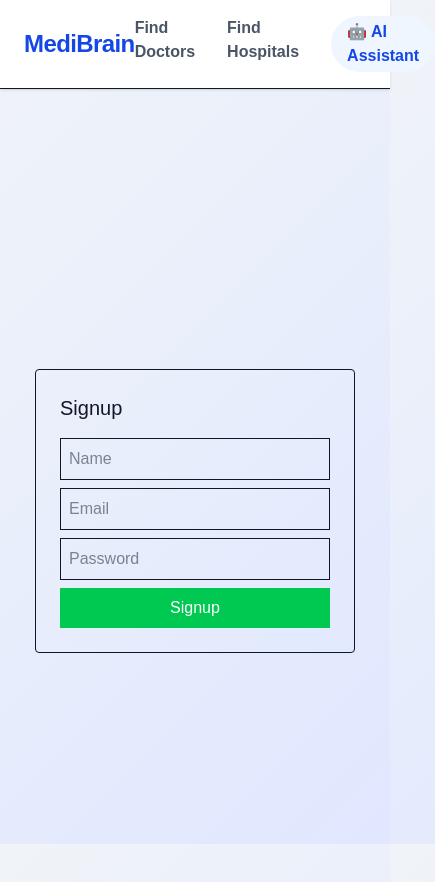
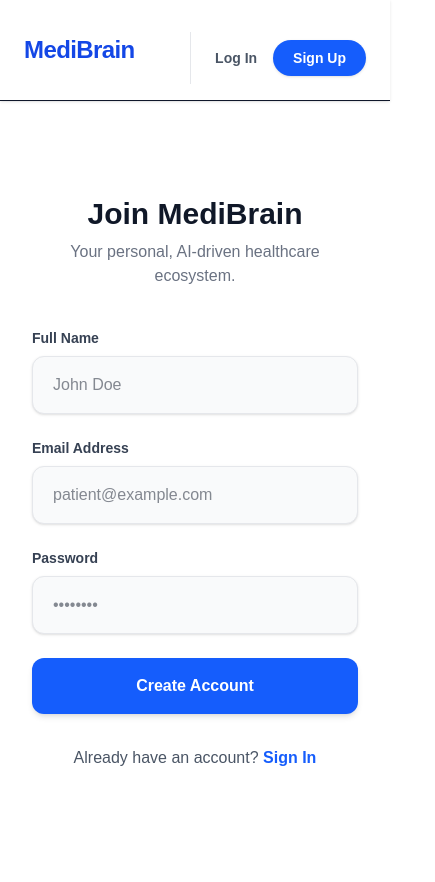
Before and after one commit to shishir-21/SehatSathi, a Next.js app in the folder sehatsathi-frontend/: page /signup in a window 390 px wide. Shown: the top 882 px of the page, 435 px wide, since content can reach past the window. Built offline with nearby package versions, Linux system fonts and the light colour scheme.

Commit message:
style: overhaul authentication UI and add global secure nav

```diff
--- /dev/null
+++ b/sehatsathi-frontend/app/components/AuthNav.tsx
@@ -0,0 +1,36 @@
+"use client";
+
+import { useEffect, useState } from "react";
+import Link from "next/link";
+
+export default function AuthNav() {
+  const [isLogged, setIsLogged] = useState(false);
+  const [mounted, setMounted] = useState(false);
+
+  useEffect(() => {
+    setMounted(true);
+    setIsLogged(!!localStorage.getItem("access_token"));
+  }, []);
+
+  const handleLogout = () => {
+    localStorage.removeItem("access_token");
+    window.location.href = "/login"; // Force reset and route
+  };
+
+  if (!mounted) return <div className="w-24"></div>;
+
+  if (isLogged) {
+    return (
+      <button onClick={handleLogout} className="text-sm font-bold border-2 px-5 py-2 hover:bg-red-50 text-red-600 border-red-200 rounded-full transition">
+        Logout
+      </button>
+    );
+  }
+
+  return (
+    <div className="flex items-center gap-4 border-l pl-6 pt-2 pb-2 md:pt-0 md:pb-0 border-gray-200 mt-4 md:mt-0">
+      <Link href="/login" className="text-sm font-bold text-gray-600 hover:text-blue-600 transition">Log In</Link>
+      <Link href="/signup" className="text-sm font-bold bg-blue-600 hover:bg-blue-700 text-white px-5 py-2 rounded-full shadow-sm transition">Sign Up</Link>
+    </div>
+  );
+}
--- a/sehatsathi-frontend/app/layout.tsx
+++ b/sehatsathi-frontend/app/layout.tsx
@@ -1,6 +1,7 @@
 import type { Metadata } from "next";
 import { Geist, Geist_Mono } from "next/font/google";
 import Link from "next/link";
+import AuthNav from "./components/AuthNav";
 import "./globals.css";
 
 const geistSans = Geist({
@@ -35,12 +36,15 @@ export default function RootLayout({
             <Link href="/" className="text-2xl font-extrabold tracking-tight text-blue-700">
               MediBrain
             </Link>
-            <div className="flex gap-8 font-semibold text-gray-600">
-              <Link href="/" className="hover:text-blue-600 transition">Find Doctors</Link>
-              <Link href="/hospitals" className="hover:text-blue-600 transition">Find Hospitals</Link>
-              <Link href="/ai-assistant" className="text-blue-700 bg-blue-50 px-4 py-1 rounded-full hover:bg-blue-100 transition flex items-center gap-2">
-                 🤖 AI Assistant
-              </Link>
+            <div className="flex items-center gap-6">
+              <div className="hidden md:flex gap-8 font-semibold text-gray-600 items-center">
+                <Link href="/" className="hover:text-blue-600 transition">Find Doctors</Link>
+                <Link href="/hospitals" className="hover:text-blue-600 transition">Find Hospitals</Link>
+                <Link href="/ai-assistant" className="text-blue-700 bg-blue-50 px-4 py-1 rounded-full hover:bg-blue-100 transition flex items-center gap-2">
+                   🤖 AI Assistant
+                </Link>
+              </div>
+              <AuthNav />
             </div>
           </div>
         </nav>
--- a/sehatsathi-frontend/app/login/page.tsx
+++ b/sehatsathi-frontend/app/login/page.tsx
@@ -3,47 +3,29 @@
 import { useState } from "react";
 import { login } from "../../lib/api";
 import { useRouter } from "next/navigation";
+import Link from "next/link";
 
 export default function LoginPage() {
-  // State for form inputs
   const [email, setEmail] = useState("");
   const [password, setPassword] = useState("");
-
-  // Loading state
   const [loading, setLoading] = useState(false);
-
   const router = useRouter();
 
-  // Handle login
   const handleLogin = async (e: React.FormEvent) => {
     e.preventDefault();
-
-    // Prevent empty inputs
-    if (!email || !password) {
-      alert("Please fill all fields");
-      return;
-    }
+    if (!email || !password) return alert("Please fill all fields");
 
     try {
       setLoading(true);
-
-      // Call backend API
       const data = await login({ email, password });
-
       if (data.access_token) {
-        // Save token in localStorage
         localStorage.setItem("access_token", data.access_token);
-
-        alert("Login Successful!");
-
-        // Redirect to home page
-        router.push("/");
+        // Force full page reload or layout re-trigger to reflect auth state across app securely.
+        window.location.href = "/";
       } else {
         alert("Login Failed: Invalid credentials");
       }
-
     } catch (error) {
-      console.error(error);
       alert("Something went wrong. Please try again.");
     } finally {
       setLoading(false);
@@ -51,43 +33,70 @@ export default function LoginPage() {
   };
 
   return (
-    <div className="flex flex-col items-center justify-center min-h-screen bg-gray-100">
+    <div className="flex min-h-[calc(100vh-80px)] bg-slate-50">
+      {/* Left side Graphic */}
+      <div className="hidden lg:flex w-1/2 relative bg-blue-900 justify-center items-center overflow-hidden flex-col text-white p-12">
+        <div className="absolute inset-0 bg-[url('https://images.unsplash.com/photo-1579684385127-1ef15d508118?q=80&w=2000&auto=format&fit=crop')] bg-cover bg-center opacity-30 mix-blend-overlay"></div>
+        <div className="relative z-10 text-center">
+           <div className="text-6xl mb-6">🧠</div>
+           <h1 className="text-5xl font-extrabold mb-4 leading-tight">Welcome back to MediBrain</h1>
+           <p className="text-xl text-blue-100 font-medium max-w-md mx-auto">Access your AI-powered health assistant and connect with top-tier specialists instantly.</p>
+        </div>
+      </div>
 
-      <form
-        onSubmit={handleLogin}
-        className="p-8 border rounded shadow-md w-96 bg-white"
-      >
-        <h1 className="text-xl font-bold mb-4 text-center">
-          Login to MediBrain
-        </h1>
+      {/* Right side Form */}
+      <div className="w-full lg:w-1/2 flex items-center justify-center p-8 sm:p-12 lg:p-24 bg-white shadow-[-20px_0_40px_-15px_rgba(0,0,0,0.05)] z-10 relative">
+        <div className="w-full max-w-md">
+          <div className="text-center mb-10">
+            <h2 className="text-3xl font-bold text-gray-900 mb-2">Sign In</h2>
+            <p className="text-gray-500 font-medium">Please enter your details to access your account.</p>
+          </div>
 
-        {/* Email Input */}
+          <form onSubmit={handleLogin} className="space-y-6">
+            <div>
+              <label className="block text-sm font-bold text-gray-700 mb-2">Email Address</label>
               <input
                 type="email"
-          placeholder="Email"
                 required
-          className="w-full p-2 mb-4 border rounded text-black"
+                className="w-full px-5 py-4 rounded-xl bg-gray-50 border border-gray-200 text-gray-900 focus:outline-none focus:ring-2 focus:ring-blue-500 focus:bg-white transition shadow-sm"
+                placeholder="patient@example.com"
                 onChange={(e) => setEmail(e.target.value)}
               />
+            </div>
 
-        {/* Password Input */}
+            <div>
+              <label className="block text-sm font-bold text-gray-700 mb-2">Password</label>
               <input
                 type="password"
-          placeholder="Password"
                 required
-          className="w-full p-2 mb-4 border rounded text-black"
+                className="w-full px-5 py-4 rounded-xl bg-gray-50 border border-gray-200 text-gray-900 focus:outline-none focus:ring-2 focus:ring-blue-500 focus:bg-white transition shadow-sm"
+                placeholder="••••••••"
                 onChange={(e) => setPassword(e.target.value)}
               />
+            </div>
 
-        {/* Submit Button */}
             <button
               type="submit"
               disabled={loading}
-          className="w-full bg-blue-600 text-white py-2 rounded"
+              className="w-full bg-blue-600 hover:bg-blue-700 text-white font-bold py-4 rounded-xl transition shadow-md disabled:bg-blue-400"
             >
-          {loading ? "Logging in..." : "Login"}
+              {loading ? (
+                <span className="flex items-center justify-center gap-2">
+                  <div className="w-4 h-4 border-2 border-white border-t-transparent rounded-full animate-spin"></div>
+                  Verifying...
+                </span>
+              ) : "Sign In"}
             </button>
           </form>
+
+          <p className="mt-8 text-center text-gray-600 font-medium">
+            Don't have an account?{" "}
+            <Link href="/signup" className="text-blue-600 hover:text-blue-800 font-bold transition">
+              Create one now
+            </Link>
+          </p>
+        </div>
+      </div>
     </div>
   );
 }
--- a/sehatsathi-frontend/app/page.tsx
+++ b/sehatsathi-frontend/app/page.tsx
@@ -75,7 +75,6 @@ export default function Home() {
     <div className="p-6 max-w-6xl mx-auto">
       <div className="flex justify-between items-center mb-6 border-b pb-4">
         <h1 className="text-3xl font-bold text-gray-900">Available Doctors</h1>
-        <button onClick={handleLogout} className="text-sm border px-4 py-2 bg-red-50 text-red-600 rounded-lg hover:bg-red-100 transition">Logout</button>
       </div>
 
       {/* Modern Search Bar */}
--- a/sehatsathi-frontend/app/signup/page.tsx
+++ b/sehatsathi-frontend/app/signup/page.tsx
@@ -2,50 +2,103 @@
 
 import { useState } from "react";
 import { signup } from "../../lib/api";
+import { useRouter } from "next/navigation";
+import Link from "next/link";
 
-export default function Signup() {
-  const [form, setForm] = useState({
-    name: "",
-    email: "",
-    password: "",
-  });
+export default function SignupPage() {
+  const [form, setForm] = useState({ name: "", email: "", password: "" });
+  const [loading, setLoading] = useState(false);
+  const router = useRouter();
 
-  async function handleSubmit(e: any) {
+  async function handleSubmit(e: React.FormEvent) {
     e.preventDefault();
+    if (!form.name || !form.email || !form.password) return alert("Fill all fields");
 
-    const res = await signup(form);
-    alert("Signup successful!");
-    console.log(res);
+    try {
+      setLoading(true);
+      await signup(form);
+      alert("Signup successful! You can now log in.");
+      router.push("/login"); // Smooth redirect
+    } catch (err) {
+      alert("Failed to create account.");
+    } finally {
+      setLoading(false);
+    }
   }
 
   return (
-    <div className="flex justify-center items-center h-screen">
-      <form onSubmit={handleSubmit} className="p-6 border rounded w-80">
-        <h2 className="text-xl mb-4">Signup</h2>
+    <div className="flex min-h-[calc(100vh-80px)] bg-slate-50">
 
+      {/* Left side Form */}
+      <div className="w-full lg:w-1/2 flex items-center justify-center p-8 sm:p-12 lg:p-24 bg-white shadow-[20px_0_40px_-15px_rgba(0,0,0,0.05)] z-10 relative">
+        <div className="w-full max-w-md">
+          <div className="text-center mb-10">
+            <h2 className="text-3xl font-bold text-gray-900 mb-2">Join MediBrain</h2>
+            <p className="text-gray-500 font-medium">Your personal, AI-driven healthcare ecosystem.</p>
+          </div>
+
+          <form onSubmit={handleSubmit} className="space-y-6">
+            <div>
+              <label className="block text-sm font-bold text-gray-700 mb-2">Full Name</label>
               <input
-          placeholder="Name"
-          className="border p-2 w-full mb-2"
+                type="text"
+                required
+                className="w-full px-5 py-4 rounded-xl bg-gray-50 border border-gray-200 text-gray-900 focus:outline-none focus:ring-2 focus:ring-blue-500 focus:bg-white transition shadow-sm"
+                placeholder="John Doe"
                 onChange={(e) => setForm({ ...form, name: e.target.value })}
               />
+            </div>
 
+            <div>
+              <label className="block text-sm font-bold text-gray-700 mb-2">Email Address</label>
               <input
-          placeholder="Email"
-          className="border p-2 w-full mb-2"
+                type="email"
+                required
+                className="w-full px-5 py-4 rounded-xl bg-gray-50 border border-gray-200 text-gray-900 focus:outline-none focus:ring-2 focus:ring-blue-500 focus:bg-white transition shadow-sm"
+                placeholder="patient@example.com"
                 onChange={(e) => setForm({ ...form, email: e.target.value })}
               />
+            </div>
 
+            <div>
+              <label className="block text-sm font-bold text-gray-700 mb-2">Password</label>
               <input
                 type="password"
-          placeholder="Password"
-          className="border p-2 w-full mb-2"
+                required
+                className="w-full px-5 py-4 rounded-xl bg-gray-50 border border-gray-200 text-gray-900 focus:outline-none focus:ring-2 focus:ring-blue-500 focus:bg-white transition shadow-sm"
+                placeholder="••••••••"
                 onChange={(e) => setForm({ ...form, password: e.target.value })}
               />
+            </div>
 
-        <button className="bg-green-500 text-white w-full p-2">
-          Signup
+            <button
+              type="submit"
+              disabled={loading}
+              className="w-full bg-blue-600 hover:bg-blue-700 text-white font-bold py-4 rounded-xl transition shadow-md disabled:bg-blue-400"
+            >
+              {loading ? "Creating Profile..." : "Create Account"}
             </button>
           </form>
+
+          <p className="mt-8 text-center text-gray-600 font-medium">
+            Already have an account?{" "}
+            <Link href="/login" className="text-blue-600 hover:text-blue-800 font-bold transition">
+              Sign In
+            </Link>
+          </p>
+        </div>
+      </div>
+
+      {/* Right side Graphic */}
+      <div className="hidden lg:flex w-1/2 relative bg-indigo-900 justify-center items-center overflow-hidden flex-col text-white p-12">
+        <div className="absolute inset-0 bg-[url('https://images.unsplash.com/photo-1551076805-e1869033e561?q=80&w=2000&auto=format&fit=crop')] bg-cover bg-center opacity-40 mix-blend-overlay"></div>
+        <div className="relative z-10 text-center">
+           <div className="text-6xl mb-6">🩺</div>
+           <h1 className="text-5xl font-extrabold mb-4 leading-tight">Empowering your Health</h1>
+           <p className="text-xl text-indigo-100 font-medium max-w-md mx-auto">Create an account securely to book specialized doctors, track prescriptions, and analyze symptoms with AI.</p>
+        </div>
+      </div>
+
     </div>
   );
 }
```
Lines whose indentation alone changed are shown as unchanged.
